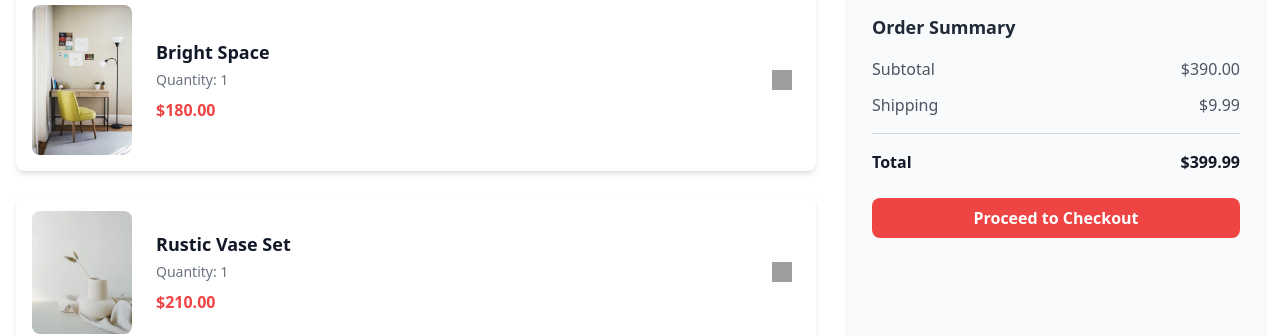
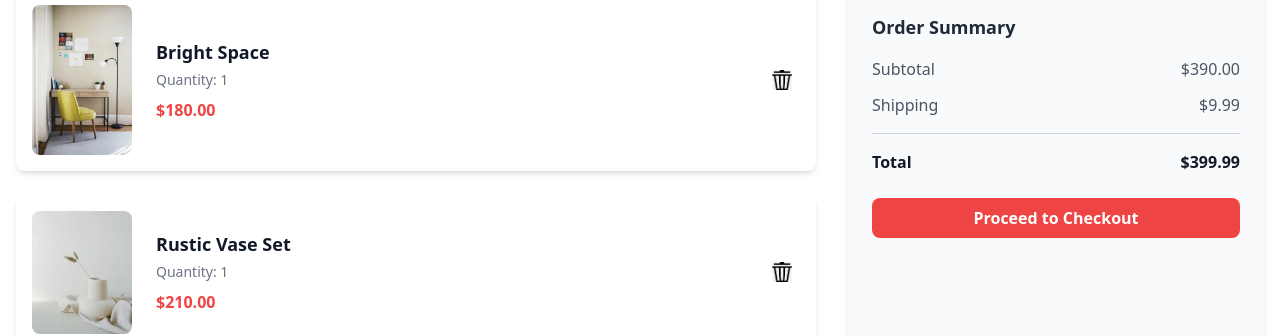
Before and after one commit to Niba-khan/Hackathon-3, a Next.js app: page /cart in a window 1280 px wide. Shown: the part 159-495 px from the top of the page. Built offline with nearby package versions, Linux system fonts and the light colour scheme; grey boxes are pictures that could not be loaded; a web font is replaced by a local one.

Commit message:
Update page.tsx

```diff
--- a/src/app/cart/page.tsx
+++ b/src/app/cart/page.tsx
@@ -96,7 +96,7 @@ export default function CartPage() {
                   className="text-gray-400 hover:text-red-500 p-2 rounded-md transition-colors"
                 >
                   <Image
-               src="https://cdn-icons-png.flaticon.com/512/3405/3405244.png"
+               src="/images/delete-icon.png"
               alt="Icon"
               width={50}
               height={50}
```
